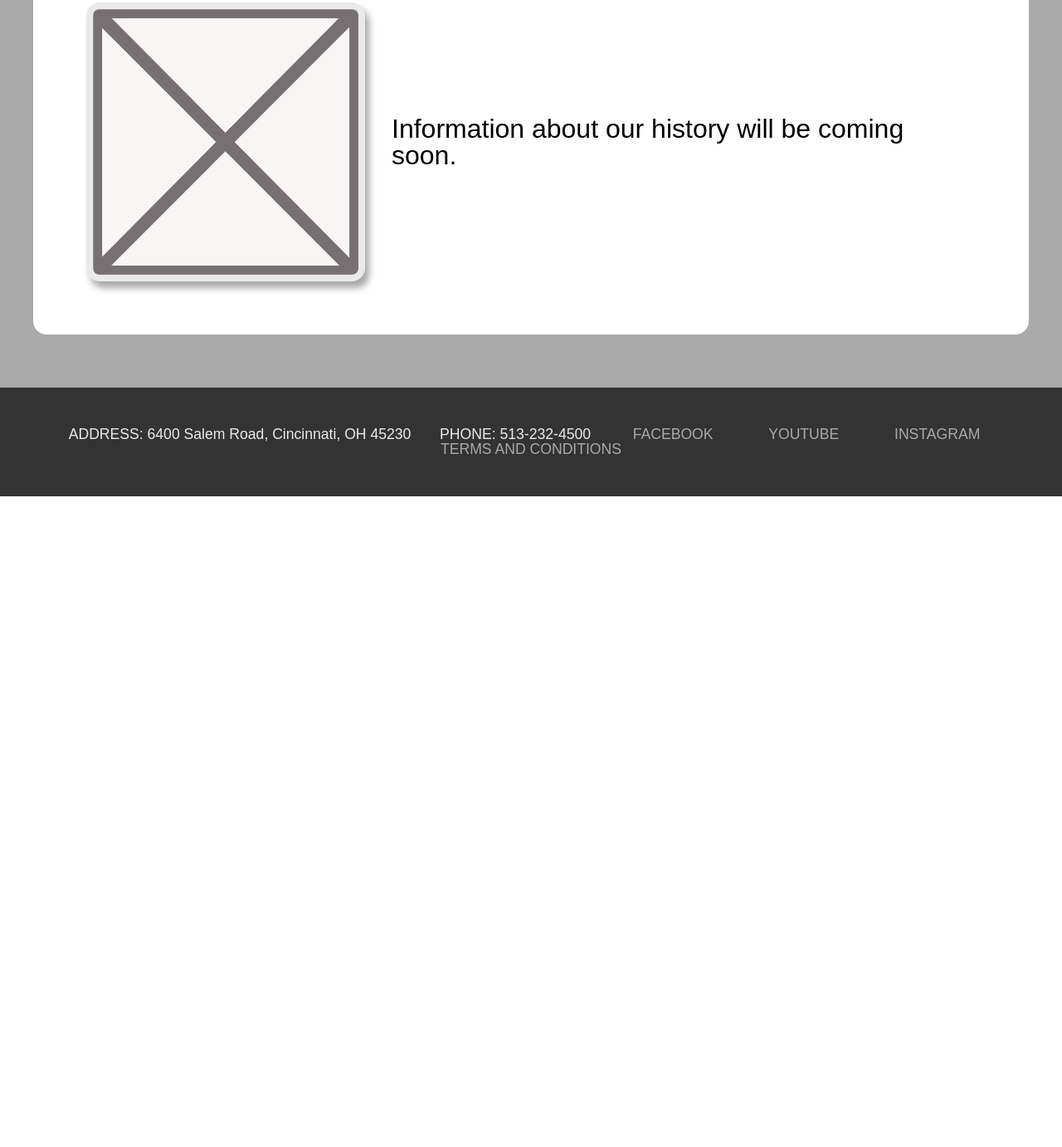
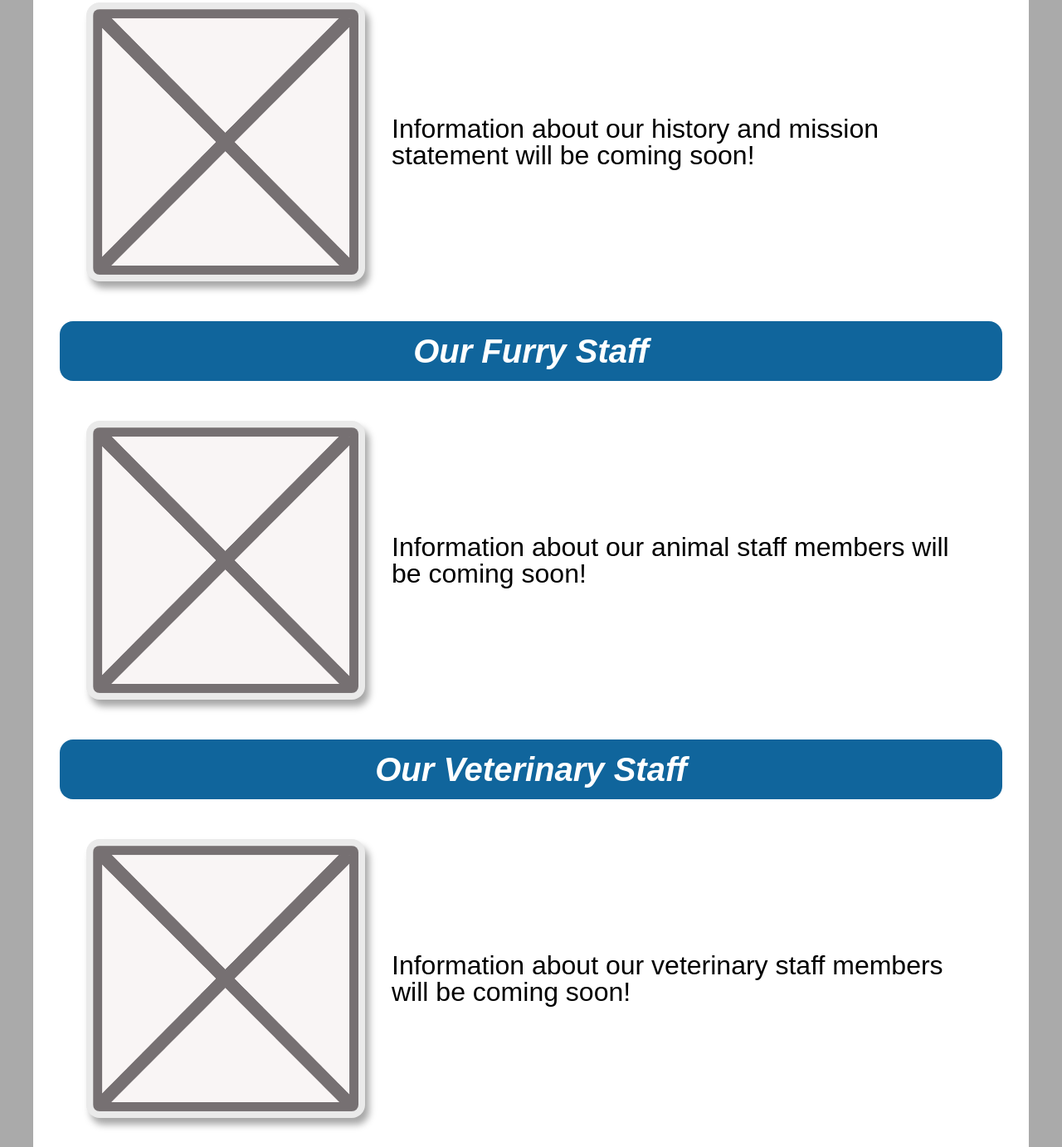
Before and after one commit to car-kow/Web-Design-II-Final-Project, a plain HTML site: page kowalak_fp/about.html in a window 1280 px wide. Shown: the part 477-1859 px from the top of the page at 83% size. Before the commit the page ends 1075 px from the top, so only its background shows below. Drawn offline with Linux system fonts and the light colour scheme.

Commit message:
Rough Draft - About Us
Updated the basic structure of About Us to include frameworks for sections about hospital history and mission statement, animal staff members, and veterinary staff members.

```diff
--- a/kowalak_fp/about.html
+++ b/kowalak_fp/about.html
@@ -27,7 +27,17 @@
                 <h1>About Us</h1>
                     <div class="content-row">
                         <img src="images/placeholder-image.png" alt="Placeholder">
-                        <p>Information about our history will be coming soon.</p>
+                            <p>Information about our history and mission statement will be coming soon!</p>
+                    </div>
+                <h1>Our Furry Staff</h1>
+                    <div class="content-row">
+                        <img src="images/placeholder-image.png" alt="Placeholder">
+                        <p>Information about our animal staff members will be coming soon!</p>
+                    </div>
+                <h1>Our Veterinary Staff</h1>
+                    <div class="content-row">
+                        <img src="images/placeholder-image.png" alt="Placeholder">
+                        <p>Information about our veterinary staff members will be coming soon!</p>
                     </div>
             </div>
         </main>
```
